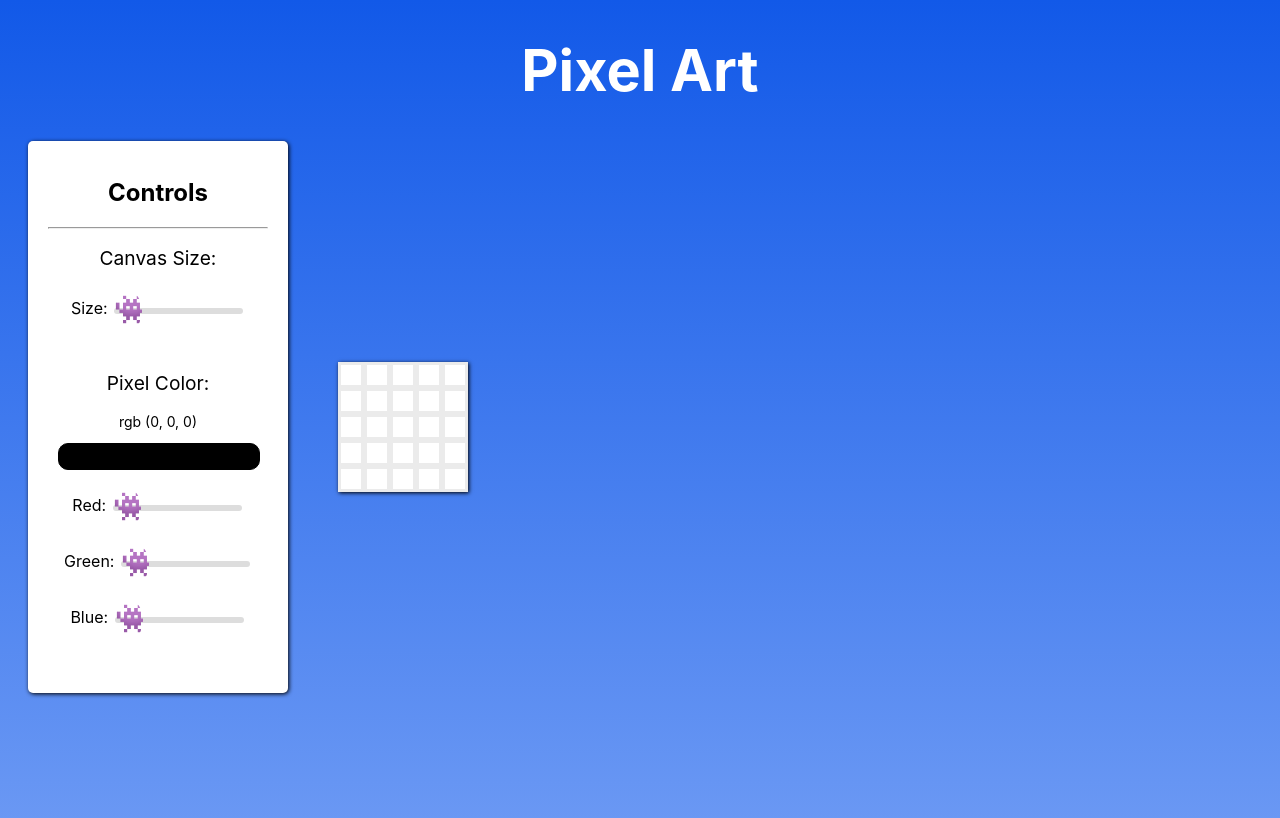
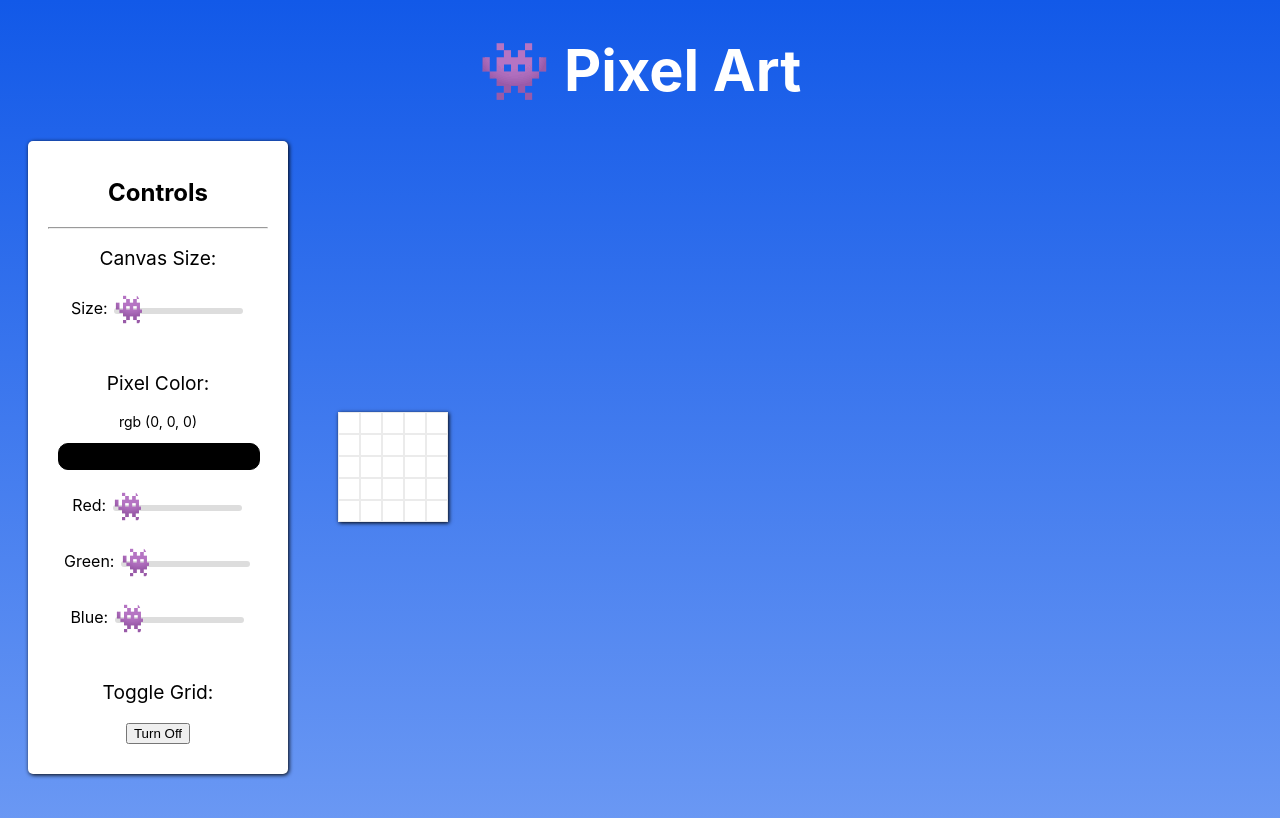
Before and after one commit to ashishdommety/pixel-art, a React app: page / in a window 1280 px wide. Shown: the top 818 px of the page. Built offline with nearby package versions, Linux system fonts and the light colour scheme; the HTML template or start-up script is replaced by a standard one.

Commit message:
add grid display controls

```diff
--- a/src/App.jsx
+++ b/src/App.jsx
@@ -14,7 +14,7 @@ const App = () => {
 
   return (
     <div className="content">
-      <h1>Pixel Art</h1>
+      <h1> 👾 Pixel Art</h1>
       <div id="content">
         <div className="background-instructions">
           <h2 style={{ fontWeight: `regular` }}>Controls</h2>
@@ -24,6 +24,8 @@ const App = () => {
             setCanvasSize={setCanvasSize}
             color={color}
             setColor={setColor}
+            gridDisplay={gridDisplay}
+            setGridDisplay={setGridDisplay}
           />
         </div>
         <Canvas
--- a/src/Canvas/Canvas.jsx
+++ b/src/Canvas/Canvas.jsx
@@ -15,7 +15,7 @@ const Box = ({ pixeColor, gridDisplay }) => {
       className="pixelBox"
       style={{
         backgroundColor: color,
-        border: gridDisplay ? `solid rgb(235, 235, 235)` : ``,
+        border: gridDisplay ? `solid rgb(235, 235, 235) 0.1px` : ``,
       }}
     ></div>
   );
--- a/src/Controls/Controls.jsx
+++ b/src/Controls/Controls.jsx
@@ -1,7 +1,15 @@
 import Slider from './Slider';
 import ColorPicker from './ColorPicker';
+import GridToggle from './GridToggle';
 
-const Controls = ({ canvasSize, setCanvasSize, color, setColor }) => {
+const Controls = ({
+  canvasSize,
+  setCanvasSize,
+  color,
+  setColor,
+  gridDisplay,
+  setGridDisplay,
+}) => {
   return (
     <div>
       <p>Canvas Size:</p>
@@ -11,6 +19,7 @@ const Controls = ({ canvasSize, setCanvasSize, color, setColor }) => {
         label={`Size`}
       />
       <ColorPicker color={color} setColor={setColor} />
+      <GridToggle gridDisplay={gridDisplay} setGridDisplay={setGridDisplay} />
     </div>
   );
 };
--- /dev/null
+++ b/src/Controls/GridToggle.css
@@ -0,0 +1,3 @@
+#grid-toggle:hover {
+  cursor: pointer;
+}
--- /dev/null
+++ b/src/Controls/GridToggle.jsx
@@ -0,0 +1,14 @@
+import './GridToggle.css';
+
+const GridToggle = ({ gridDisplay, setGridDisplay }) => {
+  return (
+    <>
+      <p>Toggle Grid:</p>
+      <button onClick={() => setGridDisplay(!gridDisplay)} id="grid-toggle">
+        {gridDisplay ? 'Turn Off' : 'Turn On'}
+      </button>
+    </>
+  );
+};
+
+export default GridToggle;
```
